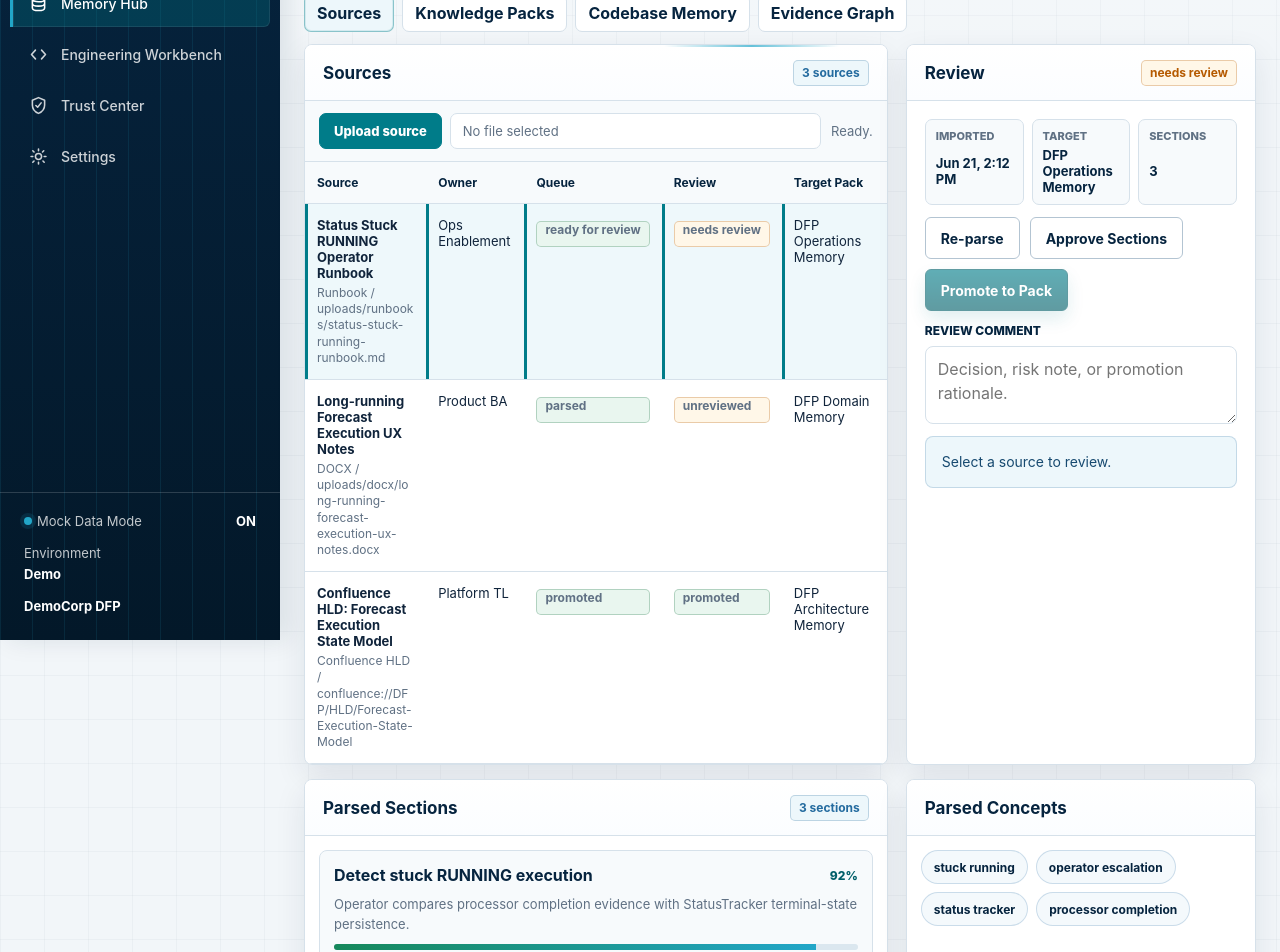
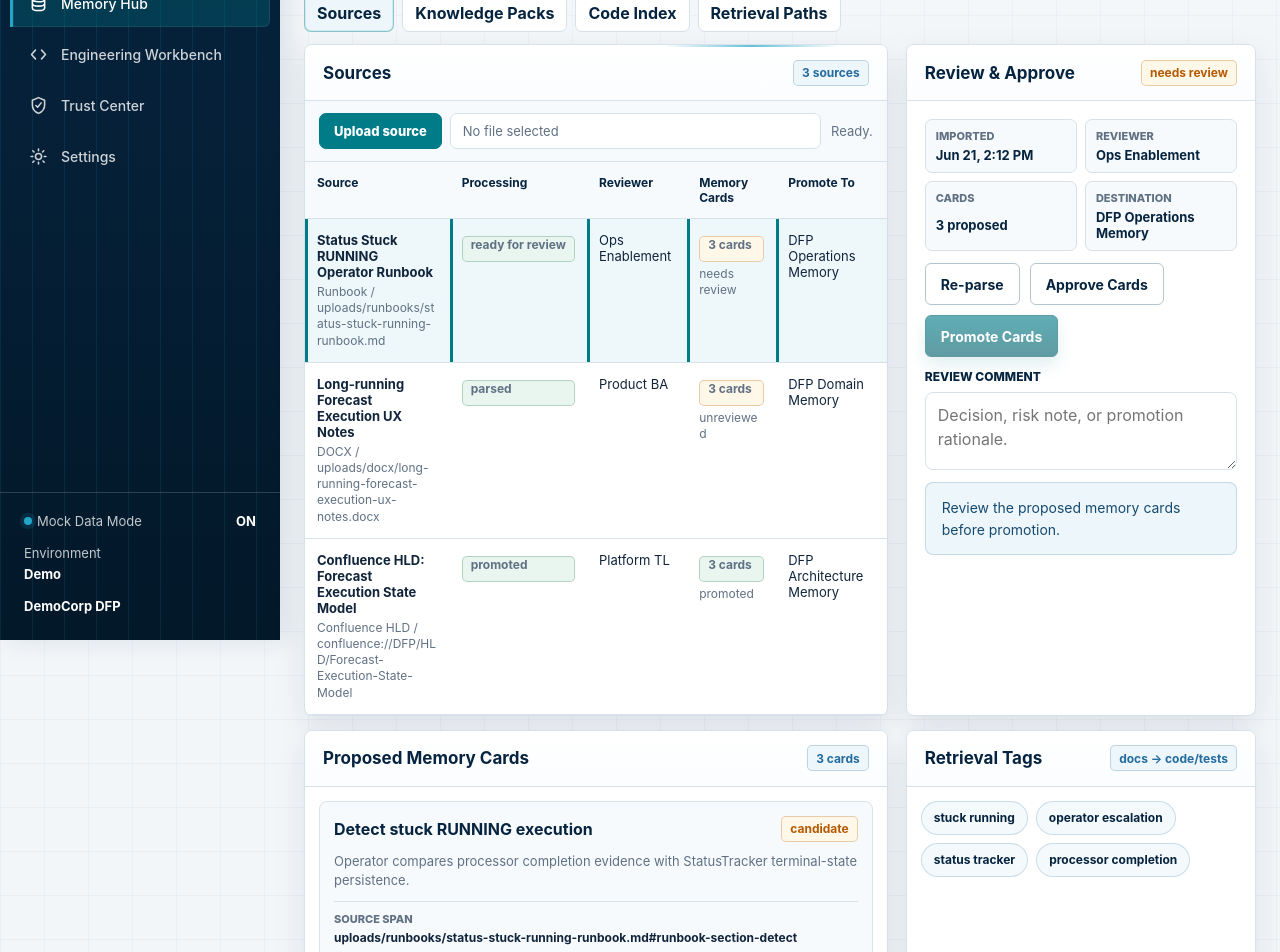
Before and after one commit to zemeng2015/dream-ai-engineering-copilot, an Angular app in the folder frontend/: page /memory in a window 1280 px wide. Shown: the part 160-1112 px from the top of the page. Built offline with nearby package versions, Linux system fonts and the light colour scheme.

Commit message:
Clarify memory hub lifecycle views

```diff
--- a/frontend/src/app/app.routes.ts
+++ b/frontend/src/app/app.routes.ts
@@ -42,12 +42,12 @@ export const routes: Routes = [
     path: 'codebase',
     loadComponent: () =>
       import('./features/codebase-memory/codebase-memory.component').then((module) => module.CodebaseMemoryComponent),
-    title: 'Codebase Memory',
+    title: 'Code Index',
   },
   {
     path: 'graph',
     loadComponent: () => import('./features/evidence-graph/evidence-graph.component').then((module) => module.EvidenceGraphComponent),
-    title: 'Evidence Graph',
+    title: 'Retrieval Paths',
   },
   {
     path: 'context-intelligence',
--- a/frontend/src/app/features/codebase-memory/codebase-memory.component.html
+++ b/frontend/src/app/features/codebase-memory/codebase-memory.component.html
@@ -3,17 +3,12 @@
 <section class="page reveal-page">
   <header class="page-header command-header">
     <div>
-      <span class="eyebrow">DFP structured index</span>
-      <h1>Codebase Memory</h1>
-      <p>
-        Explore mock repository memory across Angular UI, Java backend, AWS orchestration, Python
-        processors, and tests.
-      </p>
+      <h1>Code Index</h1>
     </div>
     <div class="index-beacon" aria-label="Indexed repository status">
       <span></span>
       <strong>dfp-demo-repo</strong>
-      <small>indexed locally</small>
+      <small>JSON index</small>
     </div>
   </header>
 
@@ -30,8 +25,8 @@
   <section class="grid-2">
     <article class="panel scan-panel">
       <div class="panel-header">
-        <h2>Search Codebase Memory</h2>
-        <span class="status-pill status-info">keyword index</span>
+        <h2>Find Related Code</h2>
+        <span class="status-pill status-info">local JSON</span>
       </div>
       <div class="panel-body">
         <form class="form-grid" [formGroup]="form" (ngSubmit)="search()">
@@ -53,7 +48,7 @@
             <input id="code-top-k" type="number" min="1" max="20" formControlName="topK" />
           </div>
           <div class="form-field-full">
-            <button class="primary-button" type="submit">Search Index</button>
+            <button class="primary-button" type="submit">Find Code Evidence</button>
           </div>
         </form>
       </div>
@@ -65,7 +60,7 @@
               <th>File</th>
               <th>Layer</th>
               <th>Role</th>
-              <th>Concepts</th>
+              <th>Retrieval Tags</th>
             </tr>
           </thead>
           <tbody>
@@ -89,7 +84,7 @@
     <div class="side-stack">
       <article class="panel">
         <div class="panel-header">
-          <h2>Concepts</h2>
+          <h2>Retrieval Tags</h2>
         </div>
         <div class="concept-cloud">
           @for (concept of conceptList(); track concept) {
@@ -102,7 +97,8 @@
 
       <article class="panel">
         <div class="panel-header">
-          <h2>File Detail</h2>
+          <h2>Code Evidence</h2>
+          <span class="status-pill status-info">source/test links</span>
         </div>
         <div class="panel-body">
           @if (selectedFile(); as file) {
@@ -120,12 +116,12 @@
                 <dd>{{ file.symbols.join(', ') }}</dd>
               </div>
               <div>
-                <dt>Tests</dt>
+                <dt>Linked Tests</dt>
                 <dd>{{ file.relatedTests.length ? file.relatedTests.join(', ') : 'No direct test mapping' }}</dd>
               </div>
             </dl>
           } @else {
-            <div class="info-callout">Select a file to inspect symbols and test mappings.</div>
+            <div class="info-callout">Select a file to inspect symbols and linked tests.</div>
           }
         </div>
       </article>
--- a/frontend/src/app/features/dashboard/dashboard.component.html
+++ b/frontend/src/app/features/dashboard/dashboard.component.html
@@ -53,7 +53,7 @@
         <h2>Memory-to-review pipeline</h2>
         <p>Knowledge and code context stay visible all the way through review and audit.</p>
       </div>
-      <span class="status-pill status-info">Graph-Lite enabled</span>
+      <span class="status-pill status-info">Paths enabled</span>
     </div>
     <div class="pipeline-steps">
       @for (step of pipelineSteps(); track step.label) {
@@ -104,7 +104,7 @@
     <div class="side-stack">
       <article class="panel graph-preview-panel">
         <div class="panel-header">
-          <h2>Evidence Graph Preview</h2>
+          <h2>Retrieval Path Preview</h2>
           <a class="link-button" routerLink="/memory">Open Memory Hub</a>
         </div>
         <div class="graph-preview-list">
--- a/frontend/src/app/features/dashboard/dashboard.component.ts
+++ b/frontend/src/app/features/dashboard/dashboard.component.ts
@@ -71,7 +71,7 @@ export class DashboardComponent {
       route: '/memory',
     },
     {
-      label: 'Evidence Graph',
+      label: 'Retrieval Paths',
       value: `${this.graphPaths.length} paths`,
       description: 'Concepts linked to code, risks, tests, and history.',
       status: 'local',
@@ -106,7 +106,7 @@ export class DashboardComponent {
       icon: 'document',
     },
     {
-      title: 'Codebase Memory',
+      title: 'Code Index',
       description: 'Search symbols, layers, concepts, and test mappings.',
       route: '/memory',
       icon: 'branch',
--- a/frontend/src/app/features/evidence-graph/evidence-graph.component.html
+++ b/frontend/src/app/features/evidence-graph/evidence-graph.component.html
@@ -3,40 +3,25 @@
 <section class="page reveal-page">
   <header class="page-header command-header">
     <div>
-      <span class="eyebrow">Graph-Lite memory layer</span>
-      <h1>Evidence Graph</h1>
-      <p>
-        Show how DREAM connects concepts to docs, code, tests, incidents, historical Jira, and
-        PR memory without requiring a heavy graph database.
-      </p>
+      <h1>Retrieval Paths</h1>
     </div>
     <div class="index-beacon" aria-label="Evidence graph status">
       <span></span>
       <strong>dfp-demo-repo</strong>
-      <small>graph paths ready</small>
+      <small>paths ready</small>
     </div>
   </header>
-
-  <section class="graph-overview" aria-label="Evidence node types">
-    @for (item of nodeSummary(); track item.type) {
-      <div class="graph-node-stat">
-        <span>{{ item.type }}</span>
-        <strong>{{ item.count }}</strong>
-        <div class="layer-bar"><i [style.width.%]="item.count * 24"></i></div>
-      </div>
-    }
-  </section>
 
   <section class="grid-2">
     <article class="panel scan-panel">
       <div class="panel-header">
-        <h2>Search Evidence Paths</h2>
-        <span class="status-pill status-info">1-hop / 2-hop expansion</span>
+        <h2>Find Retrieval Path</h2>
+        <span class="status-pill status-info">docs -> code -> tests</span>
       </div>
       <div class="panel-body">
         <form class="form-grid" [formGroup]="form" (ngSubmit)="search()">
           <div class="form-field-full">
-            <label for="graph-query">Concept or risk</label>
+            <label for="graph-query">Business concept or risk</label>
             <input id="graph-query" formControlName="query" />
           </div>
           <div class="form-field">
@@ -44,11 +29,11 @@
             <input id="graph-top-k" type="number" min="1" max="12" formControlName="topK" />
           </div>
           <div class="form-field">
-            <label>Storage</label>
+            <label>Artifact</label>
             <div class="readonly-field">JSON artifact</div>
           </div>
           <div class="form-field-full">
-            <button class="primary-button" type="submit">Explain Memory Path</button>
+            <button class="primary-button" type="submit">Trace Sources</button>
           </div>
         </form>
       </div>
@@ -86,8 +71,8 @@
     <div class="side-stack">
       <article class="panel">
         <div class="panel-header">
-          <h2>Selected Path</h2>
-          <span class="status-pill status-warning">human review required</span>
+          <h2>Why These Sources</h2>
+          <span class="status-pill status-warning">review before prompt</span>
         </div>
         <div class="panel-body">
           @if (selectedPath(); as path) {
@@ -108,7 +93,7 @@
                 }
               </ol>
               <div class="review-hint">
-                <span>Review Hint</span>
+                <span>Prompt Use</span>
                 <p>{{ path.reviewHint }}</p>
               </div>
             </div>
@@ -118,12 +103,11 @@
 
       <article class="panel">
         <div class="panel-header">
-          <h2>Why Graph-Lite</h2>
+          <h2>Prompt Boundary</h2>
         </div>
         <div class="panel-body">
           <div class="info-callout">
-            DREAM keeps the user workflow simple: Create Requirement Case, Analyze, Review, Eval.
-            The graph stays underneath retrieval, expanding concepts into source-backed evidence.
+            Retrieval paths explain which docs, incidents, code files, and tests enter the context pack.
           </div>
           <div class="concept-cloud">
             <button type="button" (click)="form.patchValue({ query: 'execution status' }); search()">
--- a/frontend/src/app/features/knowledge-intake/knowledge-intake.component.html
+++ b/frontend/src/app/features/knowledge-intake/knowledge-intake.component.html
@@ -34,10 +34,10 @@
           <thead>
             <tr>
               <th>Source</th>
-              <th>Owner</th>
-              <th>Queue</th>
-              <th>Review</th>
-              <th>Target Pack</th>
+              <th>Processing</th>
+              <th>Reviewer</th>
+              <th>Memory Cards</th>
+              <th>Promote To</th>
             </tr>
           </thead>
           <tbody>
@@ -52,16 +52,17 @@
                   <strong>{{ item.title }}</strong>
                   <span>{{ sourceKindLabel(item) }} / {{ item.sourcePath }}</span>
                 </td>
-                <td>{{ item.owner }}</td>
                 <td>
                   <span class="status-pill" [class]="statusClass(item.queueStatus)">
                     {{ formatStatus(item.queueStatus) }}
                   </span>
                 </td>
+                <td>{{ item.owner }}</td>
                 <td>
                   <span class="status-pill" [class]="statusClass(item.reviewStatus)">
-                    {{ formatStatus(item.reviewStatus) }}
+                    {{ item.sections.length }} {{ item.sections.length === 1 ? 'card' : 'cards' }}
                   </span>
+                  <span>{{ formatStatus(item.reviewStatus) }}</span>
                 </td>
                 <td>{{ item.targetPack }}</td>
               </tr>
@@ -73,7 +74,7 @@
 
     <article class="panel review-console">
       <div class="panel-header">
-        <h2>Review</h2>
+        <h2>Review & Approve</h2>
         @if (selectedItem(); as item) {
           <span class="status-pill" [class]="statusClass(item.reviewStatus)">
             {{ formatStatus(item.reviewStatus) }}
@@ -88,12 +89,16 @@
               <strong>{{ item.importedAt | date: 'MMM d, h:mm a' }}</strong>
             </div>
             <div>
-              <span>Target</span>
-              <strong>{{ item.targetPack }}</strong>
+              <span>Reviewer</span>
+              <strong>{{ item.owner }}</strong>
             </div>
             <div>
-              <span>Sections</span>
-              <strong>{{ item.sections.length }}</strong>
+              <span>Cards</span>
+              <strong>{{ item.sections.length }} proposed</strong>
+            </div>
+            <div>
+              <span>Destination</span>
+              <strong>{{ item.targetPack }}</strong>
             </div>
           </div>
 
@@ -112,7 +117,7 @@
               [disabled]="item.reviewStatus === 'approved' || item.reviewStatus === 'promoted'"
               (click)="approveSelected()"
             >
-              Approve Sections
+              Approve Cards
             </button>
             <button
               class="primary-button"
@@ -120,7 +125,7 @@
               [disabled]="item.reviewStatus !== 'approved'"
               (click)="promoteSelected()"
             >
-              Promote to Pack
+              Promote Cards
             </button>
           </div>
 
@@ -146,19 +151,25 @@
     <section class="grid-2">
       <article class="panel">
         <div class="panel-header">
-          <h2>Parsed Sections</h2>
-          <span class="status-pill status-info">{{ item.sections.length }} sections</span>
+          <h2>Proposed Memory Cards</h2>
+          <span class="status-pill status-info">{{ item.sections.length }} cards</span>
         </div>
         <div class="section-list">
           @for (section of item.sections; track section.id) {
             <div class="parsed-section">
               <div class="section-heading">
                 <strong>{{ section.heading }}</strong>
-                <span>{{ section.confidence * 100 | number: '1.0-0' }}%</span>
+                <span class="status-pill" [class]="memoryCardStatusClass(item)">
+                  {{ memoryCardStatus(item) }}
+                </span>
               </div>
               <p>{{ section.summary }}</p>
-              <div class="confidence-bar"><i [style.width.%]="section.confidence * 100"></i></div>
+              <div class="card-meta">
+                <span>Source span</span>
+                <strong>{{ item.sourcePath }}#{{ section.id }}</strong>
+              </div>
               <div class="mini-concepts">
+                <b>Retrieval tags</b>
                 @for (concept of section.concepts; track concept) {
                   <span>{{ concept }}</span>
                 }
@@ -171,7 +182,8 @@
       <div class="side-stack">
         <article class="panel">
           <div class="panel-header">
-            <h2>Parsed Concepts</h2>
+            <h2>Retrieval Tags</h2>
+            <span class="status-pill status-info">docs -> code/tests</span>
           </div>
           <div class="concept-cloud compact-cloud">
             @for (concept of item.parsedConcepts; track concept) {
@@ -182,12 +194,12 @@
 
         <article class="panel">
           <div class="panel-header">
-            <h2>Review Notes</h2>
+            <h2>Checks & Reviewer Notes</h2>
           </div>
           <div class="note-list">
             @for (note of item.reviewNotes; track note) {
               <div>
-                <strong>Gate note</strong>
+                <strong>{{ reviewNoteLabel(note) }}</strong>
                 <span>{{ note }}</span>
               </div>
             }
--- a/frontend/src/app/features/knowledge-intake/knowledge-intake.component.scss
+++ b/frontend/src/app/features/knowledge-intake/knowledge-intake.component.scss
@@ -118,7 +118,7 @@
 
 .review-summary {
   display: grid;
-  grid-template-columns: repeat(3, minmax(0, 1fr));
+  grid-template-columns: repeat(2, minmax(0, 1fr));
   gap: 8px;
   margin-bottom: 12px;
 }
@@ -178,7 +178,7 @@
   color: var(--dream-navy);
 }
 
-.section-heading span {
+.section-heading > span:not(.status-pill) {
   color: var(--dream-teal-dark);
   font-size: 12px;
   font-weight: 800;
@@ -195,6 +195,14 @@
   display: flex;
   flex-wrap: wrap;
   gap: 7px;
+  align-items: center;
+}
+
+.mini-concepts b {
+  color: var(--dream-muted);
+  font-size: 11px;
+  font-weight: 800;
+  text-transform: uppercase;
 }
 
 .mini-concepts span {
@@ -205,6 +213,26 @@
   font-size: 11px;
   font-weight: 700;
   padding: 4px 7px;
+}
+
+.card-meta {
+  display: grid;
+  gap: 4px;
+  border-top: 1px solid var(--dream-border);
+  padding-top: 10px;
+}
+
+.card-meta span {
+  color: var(--dream-muted);
+  font-size: 11px;
+  font-weight: 800;
+  text-transform: uppercase;
+}
+
+.card-meta strong {
+  color: var(--dream-ink);
+  font-size: 12px;
+  overflow-wrap: anywhere;
 }
 
 .compact-cloud {
--- a/frontend/src/app/features/knowledge-intake/knowledge-intake.component.ts
+++ b/frontend/src/app/features/knowledge-intake/knowledge-intake.component.ts
@@ -1,6 +1,6 @@
 // SPDX-License-Identifier: Apache-2.0
 
-import { DatePipe, DecimalPipe } from '@angular/common';
+import { DatePipe } from '@angular/common';
 import { Component, inject, signal } from '@angular/core';
 
 import {
@@ -15,7 +15,7 @@ import { MockDreamService } from '../../core/mock-dream.service';
 @Component({
   selector: 'app-knowledge-intake',
   standalone: true,
-  imports: [DatePipe, DecimalPipe],
+  imports: [DatePipe],
   templateUrl: './knowledge-intake.component.html',
   styleUrl: './knowledge-intake.component.scss',
 })
@@ -24,7 +24,7 @@ export class KnowledgeIntakeComponent {
 
   readonly queue = signal<KnowledgeIntakeItem[]>(this.dream.listKnowledgeIntakeQueue());
   readonly selectedItem = signal<KnowledgeIntakeItem | null>(this.queue()[0] ?? null);
-  readonly actionMessage = signal('Select a source to review.');
+  readonly actionMessage = signal('Review the proposed memory cards before promotion.');
   readonly uploadMessage = signal('Ready.');
   readonly selectedUploadFileName = signal('No file selected');
   readonly reviewComment = signal('');
@@ -48,8 +48,8 @@ export class KnowledgeIntakeComponent {
     this.queue.update((queue) => [item, ...queue]);
     this.selectedItem.set(item);
     this.reviewComment.set('Verified headings and task-status concepts; approve for demo knowledge pack.');
-    this.actionMessage.set(`${item.title} uploaded and parsed into ${item.sections.length} reviewable sections.`);
-    this.uploadMessage.set(`${file.name} parsed into ${item.sections.length} sections and is waiting for human review.`);
+    this.actionMessage.set(`${item.title} uploaded and parsed into ${item.sections.length} proposed memory cards.`);
+    this.uploadMessage.set(`${file.name} parsed into ${item.sections.length} memory cards for review.`);
     input.value = '';
   }
 
@@ -72,7 +72,7 @@ export class KnowledgeIntakeComponent {
         ...item.reviewNotes,
       ],
     });
-    this.actionMessage.set(`${item.title} approved for ${item.targetPack}.`);
+    this.actionMessage.set(`${item.sections.length} memory cards approved for ${item.targetPack}.`);
   }
 
   promoteSelected(): void {
@@ -90,7 +90,7 @@ export class KnowledgeIntakeComponent {
       ],
       promotionSummary: `${item.sections.length} reviewed sections promoted to ${item.targetPack}.`,
     });
-    this.actionMessage.set(`${item.title} promoted into ${item.targetPack}.`);
+    this.actionMessage.set(`${item.sections.length} memory cards promoted into ${item.targetPack}.`);
   }
 
   reparseSelected(): void {
@@ -104,6 +104,26 @@ export class KnowledgeIntakeComponent {
       reviewNotes: ['Mock re-parse queued with the same deterministic source content.'],
     });
     this.actionMessage.set(`${item.title} moved back to parser queue.`);
+  }
+
+  memoryCardStatus(item: KnowledgeIntakeItem): string {
+    if (item.reviewStatus === 'promoted') {
+      return 'promoted';
+    }
+    if (item.reviewStatus === 'approved') {
+      return 'approved';
+    }
+    return 'candidate';
+  }
+
+  memoryCardStatusClass(item: KnowledgeIntakeItem): string {
+    return item.reviewStatus === 'approved' || item.reviewStatus === 'promoted'
+      ? 'status-success'
+      : 'status-warning';
+  }
+
+  reviewNoteLabel(note: string): string {
+    return note.toLowerCase().includes('comment') ? 'Reviewer note' : 'System check';
   }
 
   statusClass(status: KnowledgeIntakeQueueStatus | KnowledgeIntakeReviewStatus): string {
--- a/frontend/src/app/features/memory-hub/memory-hub.component.html
+++ b/frontend/src/app/features/memory-hub/memory-hub.component.html
@@ -4,7 +4,7 @@
   <header class="workspace-header">
     <div>
       <h1>Memory Hub</h1>
-      <p>Review sources before they become memory.</p>
+      <p>Source -> memory cards -> code index -> retrieval paths.</p>
     </div>
   </header>
 
--- a/frontend/src/app/features/memory-hub/memory-hub.component.ts
+++ b/frontend/src/app/features/memory-hub/memory-hub.component.ts
@@ -40,11 +40,11 @@ export class MemoryHubComponent {
     },
     {
       id: 'codebase',
-      label: 'Codebase Memory',
+      label: 'Code Index',
     },
     {
       id: 'graph',
-      label: 'Evidence Graph',
+      label: 'Retrieval Paths',
     },
   ];
 
```
Also changed, not shown: frontend/src/app/features/evidence-graph/evidence-graph.component.ts (+1 -11 lines).
